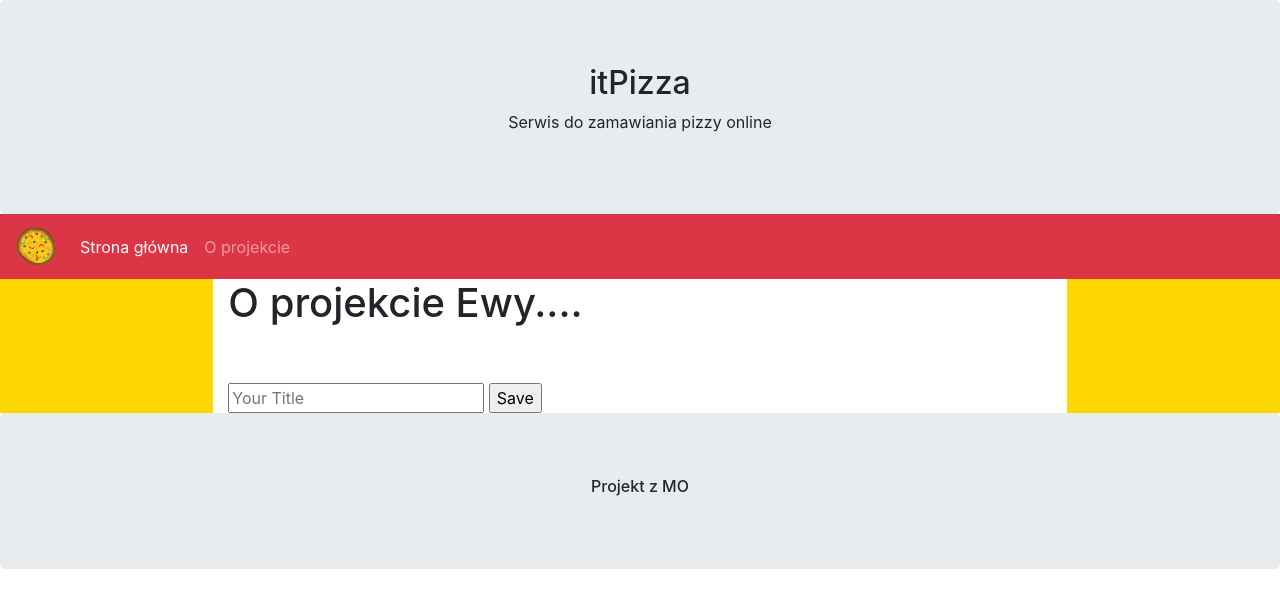
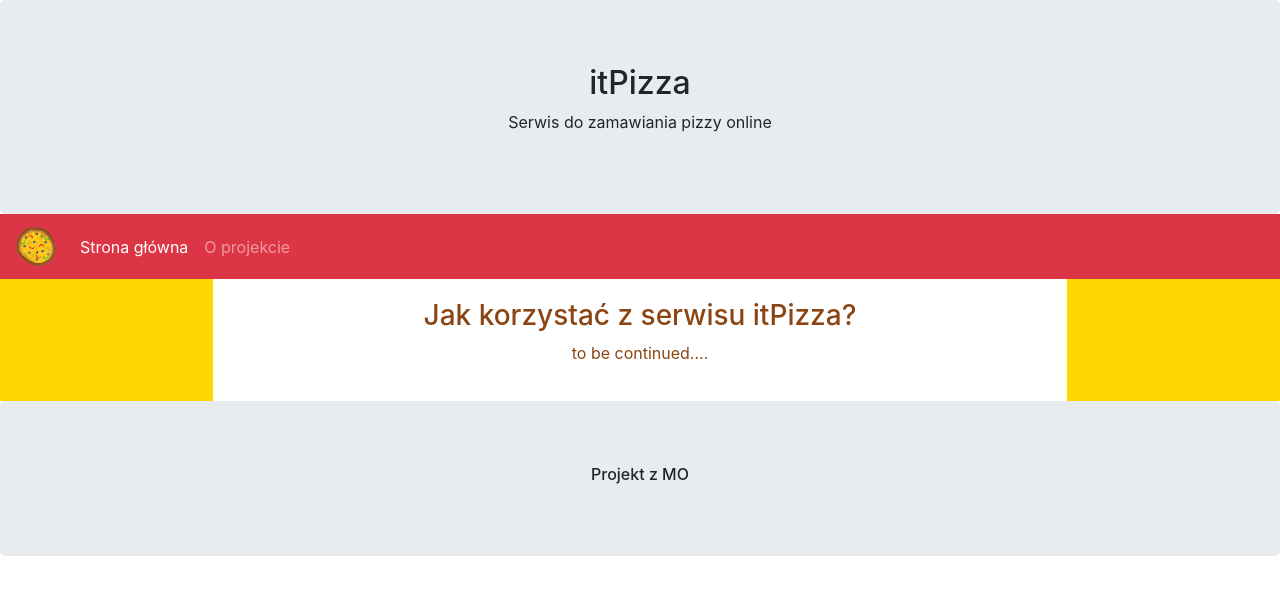
Before and after one commit to EwaSwatowska/itPizza, a Django app: page /oProjekcie/ in a window 1280 px wide. Shown: the top 608 px of the page. Run offline with Django 3.2, Linux system fonts and the light colour scheme; some libraries are stand-ins or nearby versions.

Commit message:
siśko poza instrukcją

```diff
--- a/Home/Templates/Home/oProjekcie.html
+++ b/Home/Templates/Home/oProjekcie.html
@@ -1,14 +1,11 @@
 {% extends "Home/base.html" %}
 {% block content %}
-<h1>O projekcie Ewy....</h1>
 
-<br>
-<br>
-
-    <form method = 'POST'>
-        {% csrf_token %}
-        <input type="text" name="title" placeholder="Your Title">
-        <input type="submit" value="Save">
-    </form>
+{% load static %}
+<link rel="stylesheet" type="text/css" href="{% static 'Home/oProjekcie.css' %}">
+<div class="tekst">
+    <h3>Jak korzystać z serwisu itPizza?</h3>
+    <p>to be continued....</p>
+</div>
 
 {% endblock content %}
--- /dev/null
+++ b/Home/static/Home/oProjekcie.css
@@ -0,0 +1,5 @@
+.tekst{
+    padding: 20px;
+    text-align: center;
+    color: saddlebrown;
+}
```
